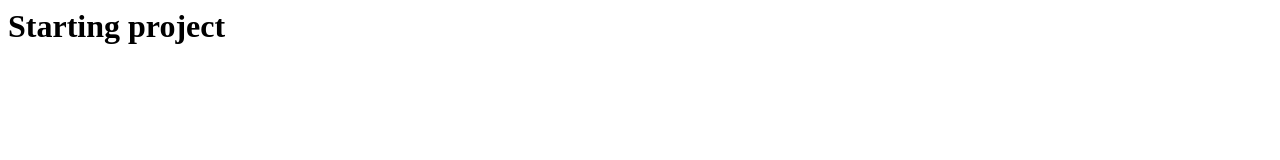
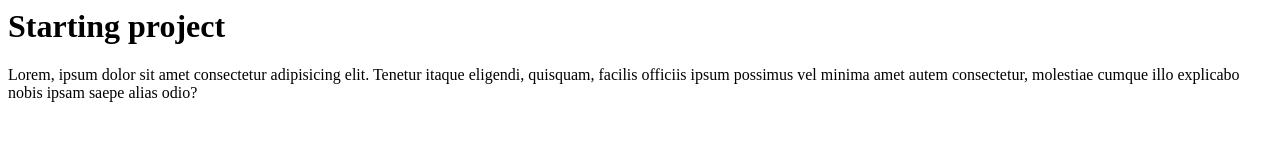
Before and after one commit to Christophe28/info_euthanasie, a plain HTML site: page index.html in a window 1280 px wide. Drawn offline with Linux system fonts and the light colour scheme.

Commit message:
first commit

```diff
--- a/index.html
+++ b/index.html
@@ -1 +1,2 @@
 <h1>Starting project</h1>
+<p>Lorem, ipsum dolor sit amet consectetur adipisicing elit. Tenetur itaque eligendi, quisquam, facilis officiis ipsum possimus vel minima amet autem consectetur, molestiae cumque illo explicabo nobis ipsam saepe alias odio?</p>
```
